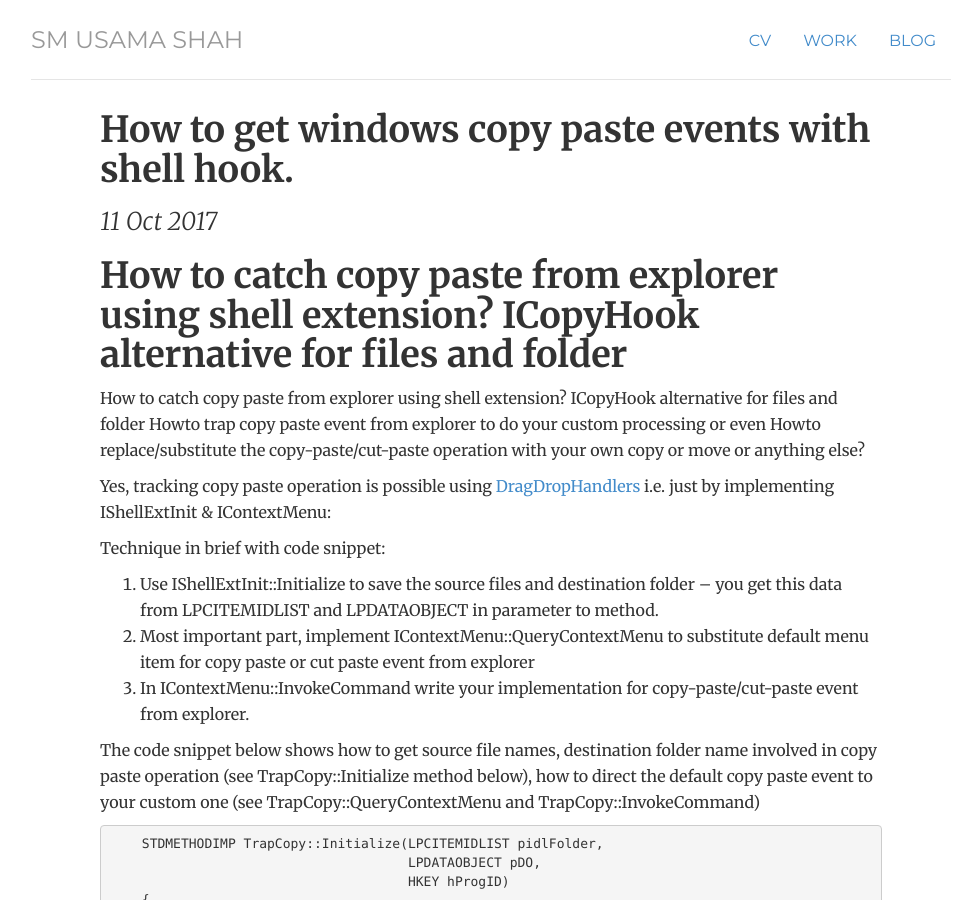
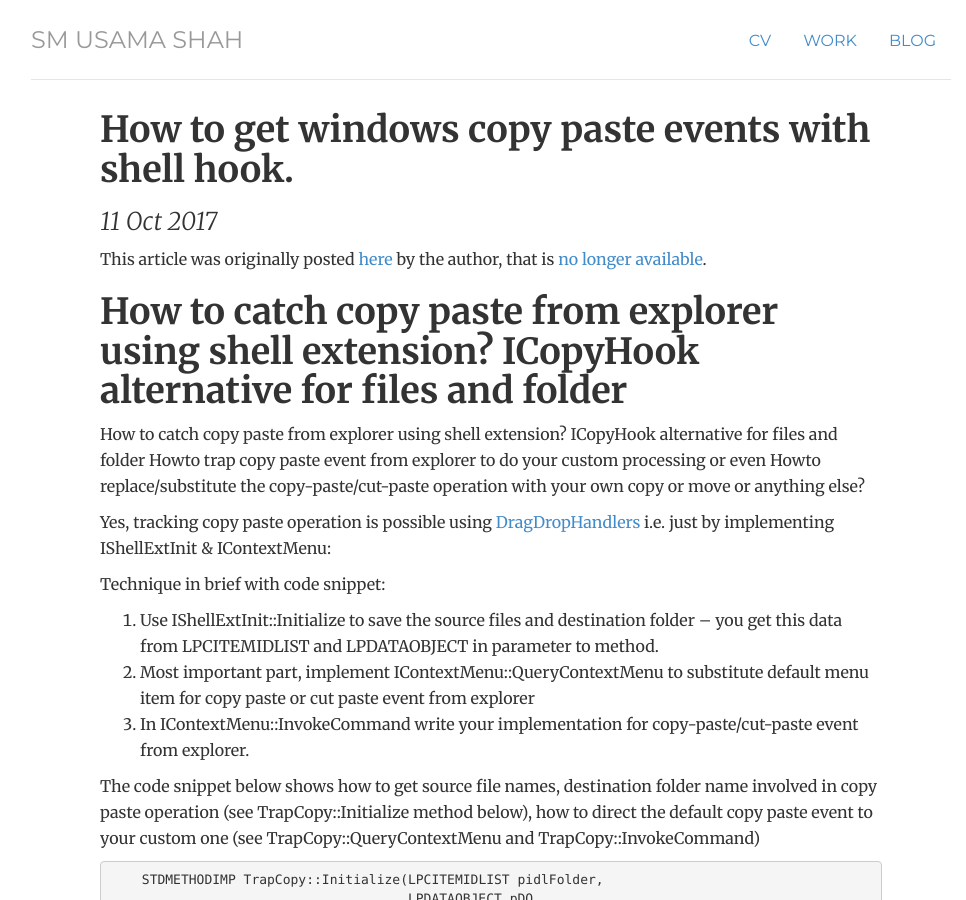
Before and after one commit to SMUsamaShah/SMUsamaShah.github.io, a Jekyll site: the page built from _posts/2017-10-11-catch-copy-paste-from-explorer-using-shell-extension.md, in a window 1280 px wide and 900 px high. Shown: the whole window, without its empty margins (149-1115 px from the left). Built offline with Jekyll 4.4.1, drawn with Linux system fonts in a browser that asks for light colours; comment, search, counter and statistics services are not loaded; some of the changed text lies outside the part shown.

Commit message:
Update 2017-10-11-catch-copy-paste-from-explorer-using-shell-extension.md

```diff
--- a/_posts/2017-10-11-catch-copy-paste-from-explorer-using-shell-extension.md
+++ b/_posts/2017-10-11-catch-copy-paste-from-explorer-using-shell-extension.md
@@ -3,6 +3,8 @@ layout: post
 title: "How to get windows copy paste events with shell hook."
 date: 2017-10-11
 ---
+
+This article was originally posted [here](http://www.mywingsoflove.com/2009/11/12/howto-handle-copy-paste-from-explorer-using-shell-extension-icopyhook-alternative/) by the author, that is [no longer available](https://web.archive.org/web/20120502020845/http://www.mywingsoflove.com/2009/11/12/howto-handle-copy-paste-from-explorer-using-shell-extension-icopyhook-alternative/).
 
 # How to catch copy paste from explorer using shell extension? ICopyHook alternative for files and folder
 
```
Also changed, not shown: other parts of _posts/2017-10-11-catch-copy-paste-from-explorer-using-shell-extension.md (+0 -2 lines).
